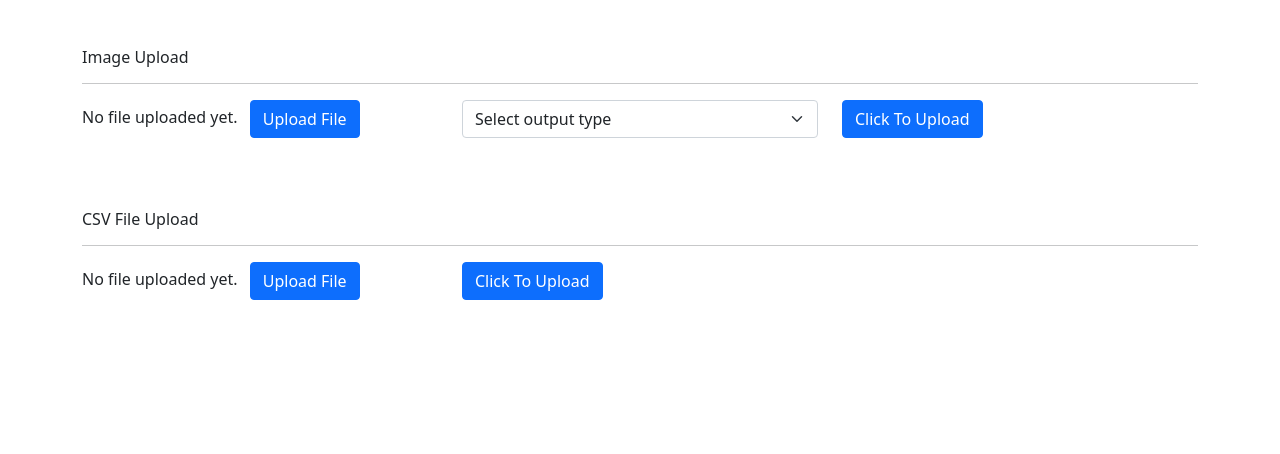
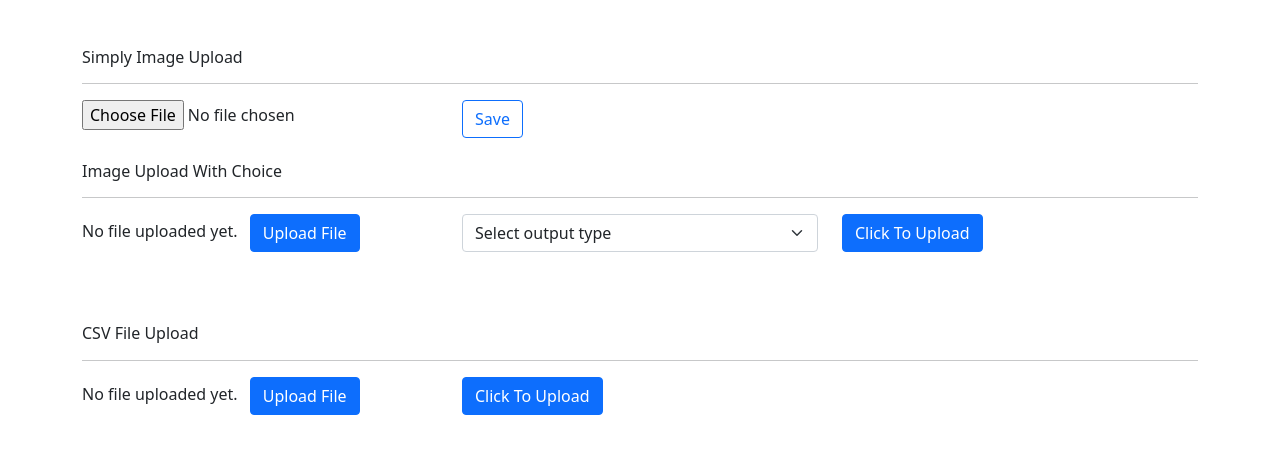
Before and after one commit to paribartankalathoki/file-upload, an Angular app: page / in a window 1280 px wide. Shown: the top 454 px of the page. Built offline with nearby package versions, Linux system fonts and the light colour scheme.

Commit message:
added normal image upload option

```diff
--- a/src/app/image-upload/image-upload.component.html
+++ b/src/app/image-upload/image-upload.component.html
@@ -1,7 +1,32 @@
 <div class="container mt-5">
     <div class="row">
         <div class="col-sm-12">
-            <h6>Image Upload</h6>
+            <h6>Simply Image Upload</h6>
+            <hr />
+        </div>
+    </div>
+
+    <div class="row">
+        <div class="col-sm-4">
+            <input
+            type="file"
+            class="file"
+            accept=".png, .jpg, .jpeg"
+            (change)="onImageUpload($event)"
+            />
+        </div>
+        <div class="col-sm-4">
+            <button (click)="onFileSave()" class="btn btn-outline-primary">
+                Save
+            </button>
+        </div>
+    </div>
+
+    <br>
+
+    <div class="row">
+        <div class="col-sm-12">
+            <h6>Image Upload With Choice</h6>
             <hr />
         </div>
     </div>
--- a/src/app/image-upload/image-upload.component.ts
+++ b/src/app/image-upload/image-upload.component.ts
@@ -17,6 +17,8 @@ export class ImageUploadComponent implements OnInit {
   fileMsg: string = '';
 
   file: File | any;
+
+  imageFile: File | any;
 
   constructor(
     private uploadServiceService: UploadServiceService
@@ -74,4 +76,21 @@ export class ImageUploadComponent implements OnInit {
     });
   }
 
+
+  onImageUpload(event: any) {
+    this.imageFile = event.target.files[0];
+  }
+
+  onFileSave() {
+    const formData = new FormData();
+    formData.append('file', this.imageFile);
+    this.uploadServiceService.uploadImage(formData).subscribe({
+      next: (response) => {
+        console.log('upload successful');
+      }, error: (err) => {
+        console.error('error while uploading file');
+      }
+    });
+  }
+
 }
```
